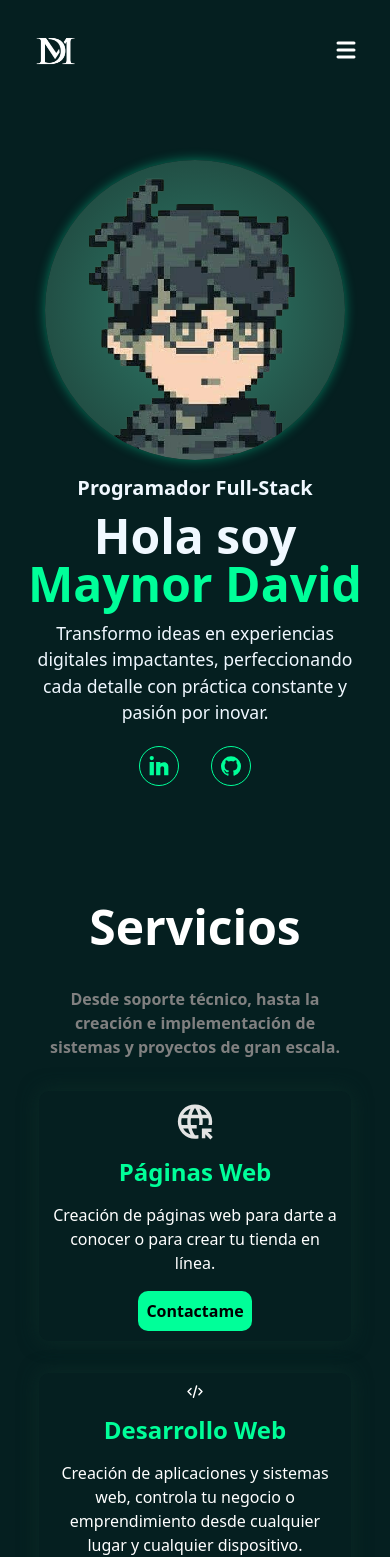
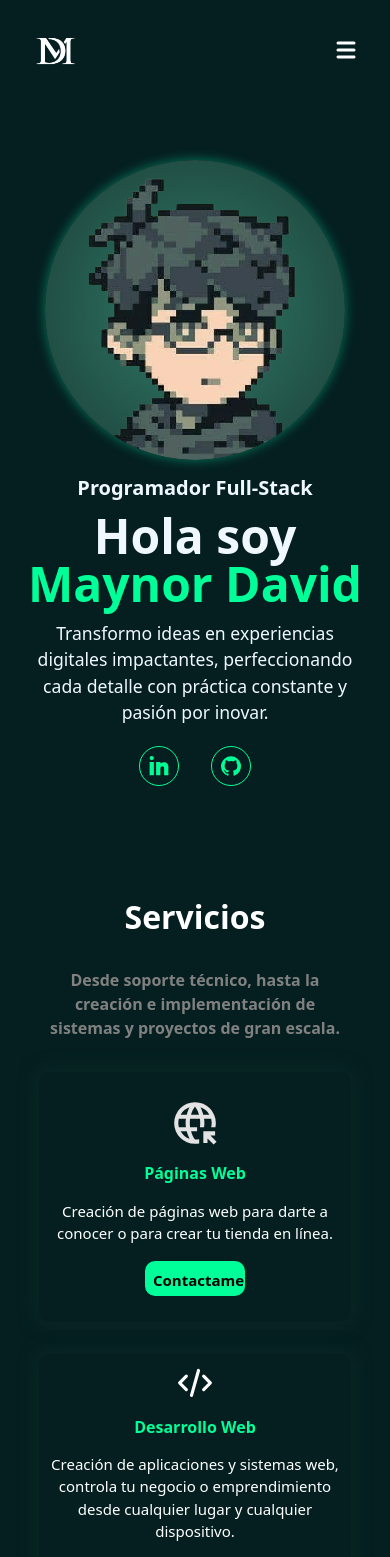
Before and after one commit to Maynor06/portafolio, a React (Vite) app: page / in a window 390 px wide. Shown: the top 1557 px of the page. Built offline with nearby package versions, Linux system fonts and the light colour scheme.

Commit message:
mejorando redireccionamiento

```diff
--- a/src/Components/Contact.css
+++ b/src/Components/Contact.css
@@ -226,6 +226,9 @@
   .modalButton {
     width: 10rem;
   }
+  .personal-data input {
+    width: 135px;
+  }
 }
 
 
@@ -253,3 +256,13 @@
         display: none;
     }
   }
+
+  @media (max-width: 380px) {
+    .contact {
+      width: 90%;
+      height: 100vh;
+    }
+    .cont {
+      font-size: 2rem;
+    }
+  }
--- a/src/Components/Experience.css
+++ b/src/Components/Experience.css
@@ -146,3 +146,13 @@
         border-radius: 12px;
     }
 }
+
+@media (max-width: 480px) {
+  .containProy1{
+    justify-content: center;
+    align-items: center;
+  }
+  .iconsExp {
+    flex-wrap: wrap;
+  }
+}
--- a/src/Components/ExperienceLanguaje.css
+++ b/src/Components/ExperienceLanguaje.css
@@ -134,6 +134,9 @@
 }
 
 @media (max-width: 600px) {
+    .line-horizontal {
+        width: 300px;
+    }
     .aptitudes {
         display: none;
     }
--- a/src/Components/Servicios.css
+++ b/src/Components/Servicios.css
@@ -64,7 +64,24 @@
 }
 
 @media (max-width: 600px) {
+    .serviTitle {
+        font-size: 2rem;
+    }
+    .slogan {
+        font-size: 1rem;
+    }
     .servicio {
       width: 100%;
     }
+    .servicio h2{
+        font-size: 1rem;
+    }
+    .servicio p {
+        font-size: 15px
+    }
+    .contactame {
+        width: 100px;
+        height: 35px;
+        font-size: 15px;
+    }
   }
--- a/src/Components/Servicios.jsx
+++ b/src/Components/Servicios.jsx
@@ -21,7 +21,7 @@ const Servicios = () => {
                         {iconMapper[servicio.icono]}
                         <h2>{servicio.titulo} </h2>
                         <p>{servicio.descripcion}</p>
-                        <a href='#contacto' className='contactame' >Contactame</a>
+                        <a href='https://wa.link/0iy5ic' className='contactame' target='_blank' >Contactame</a>
                     </div>
                 )  )}
             </div>
```
